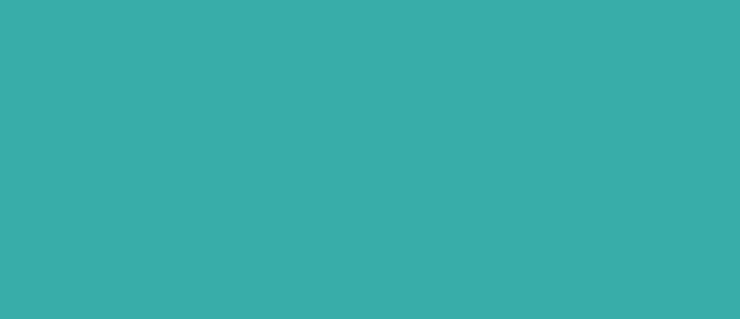
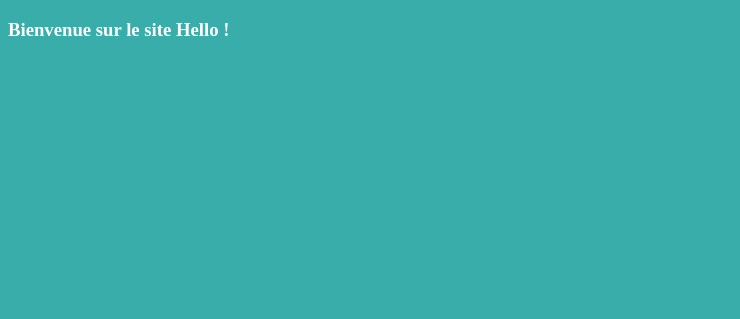
Before and after one commit to perflo/hello, a plain HTML site: page index.html in a window 1280 px wide. Shown: the top 319 px of the page, without its empty margins (0-740 px from the left). Drawn offline with Linux system fonts and the light colour scheme.

Commit message:
Update index.html
Ajout bienvenue sur le site !

```diff
--- a/index.html
+++ b/index.html
@@ -22,5 +22,7 @@
 
     <body>
         <h1>Hello</h1>
+
+        <h3>Bienvenue sur le site Hello !</h3>
     </body>
 </html>
```
